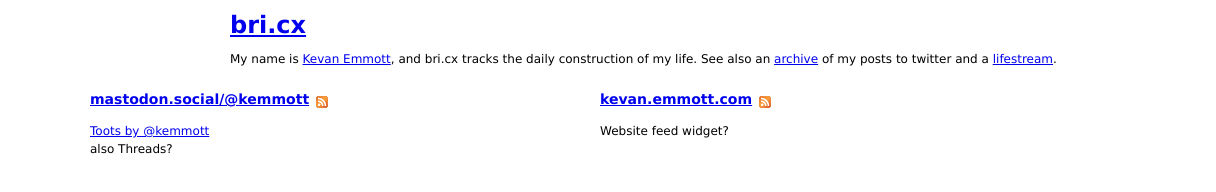
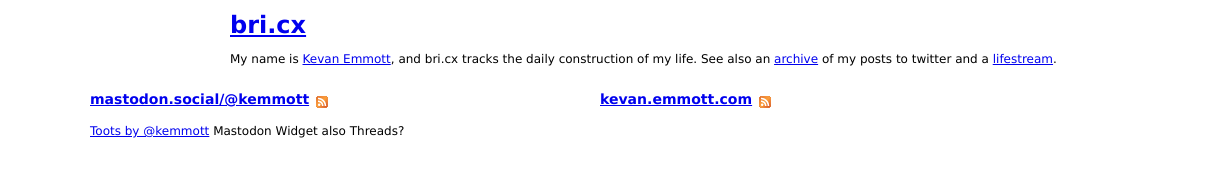
Before and after one commit to kemmott/bri.cx, a plain HTML site: page index.html in a window 1280 px wide. Shown: the top 192 px of the page, 0-1216 px from the left. Drawn offline with Linux system fonts and the light colour scheme; a script that the page names is missing.

Commit message:
Update index.html

```diff
--- a/index.html
+++ b/index.html
@@ -47,9 +47,7 @@
 
 <a class="twitter-timeline" href="https://mastodon.social/@kemmott" data-widget-id="454123911773319168">Toots by @kemmott</a>
 
-<script src="https://cdn.commoninja.com/sdk/latest/commonninja.js" defer></script>
-<div class="commonninja_component pid-a4aa61d1-3c84-4ff3-8b90-291d96b93799"></div>
-
+Mastodon Widget
 also Threads?
 
 </div>
@@ -60,7 +58,9 @@ also Threads?
 
             <div id="blog">
                 <h3><a href="https://kevan.emmott.com/">kevan.emmott.com</a> <a href="https://kevan.emmott.com/feed.xml"><img class="feed" src="clear1x1.gif"/></a></h3>
-                Website feed widget?
+
+                <script src="https://cdn.commoninja.com/sdk/latest/commonninja.js" defer></script>
+                <div class="commonninja_component pid-a4aa61d1-3c84-4ff3-8b90-291d96b93799"></div>
 
             </div>
 
```
